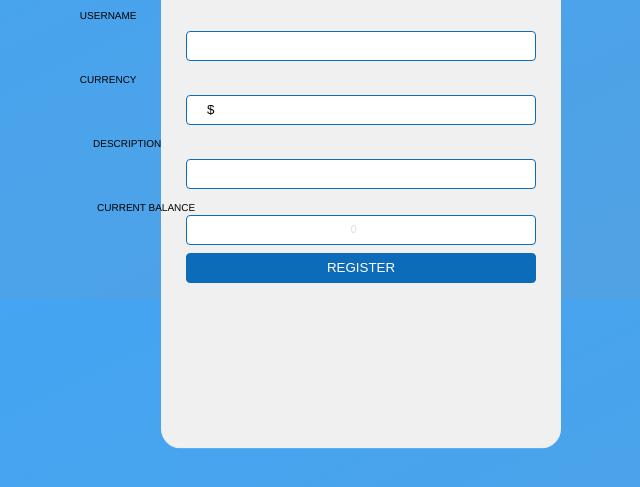
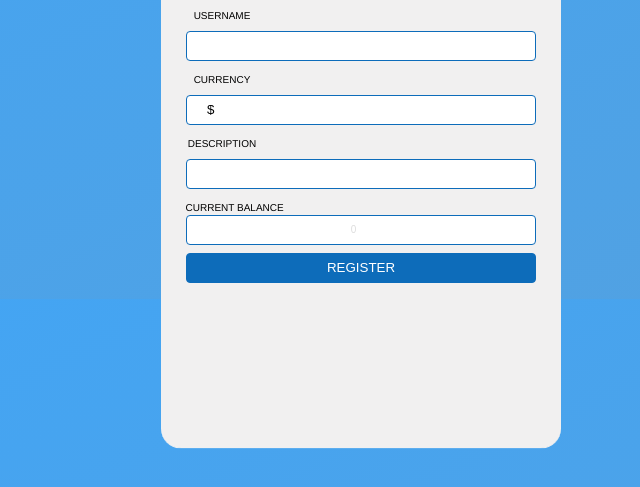
Before and after one commit to Chiamaka-Igweonu/Bank-App, a plain HTML site: page index.html in a window 1280 px wide. Shown: the part 313-800 px from the top of the page, without its empty margins (279-919 px from the left). Drawn offline with Linux system fonts and the light colour scheme.

Commit message:
Update style.css

```diff
--- a/style.css
+++ b/style.css
@@ -61,18 +61,16 @@ form{
 
 }
 label{
-  left: -20%;
+  left: -11%;
   text-transform: uppercase;
   font-size: 10px;
   position: relative;
   text-align: left;
 }
 #money {
-  left:-17%
+  left:-10%
 }
-#info{
-  left:-18.5%
-}
+
 
 input{
 
```
